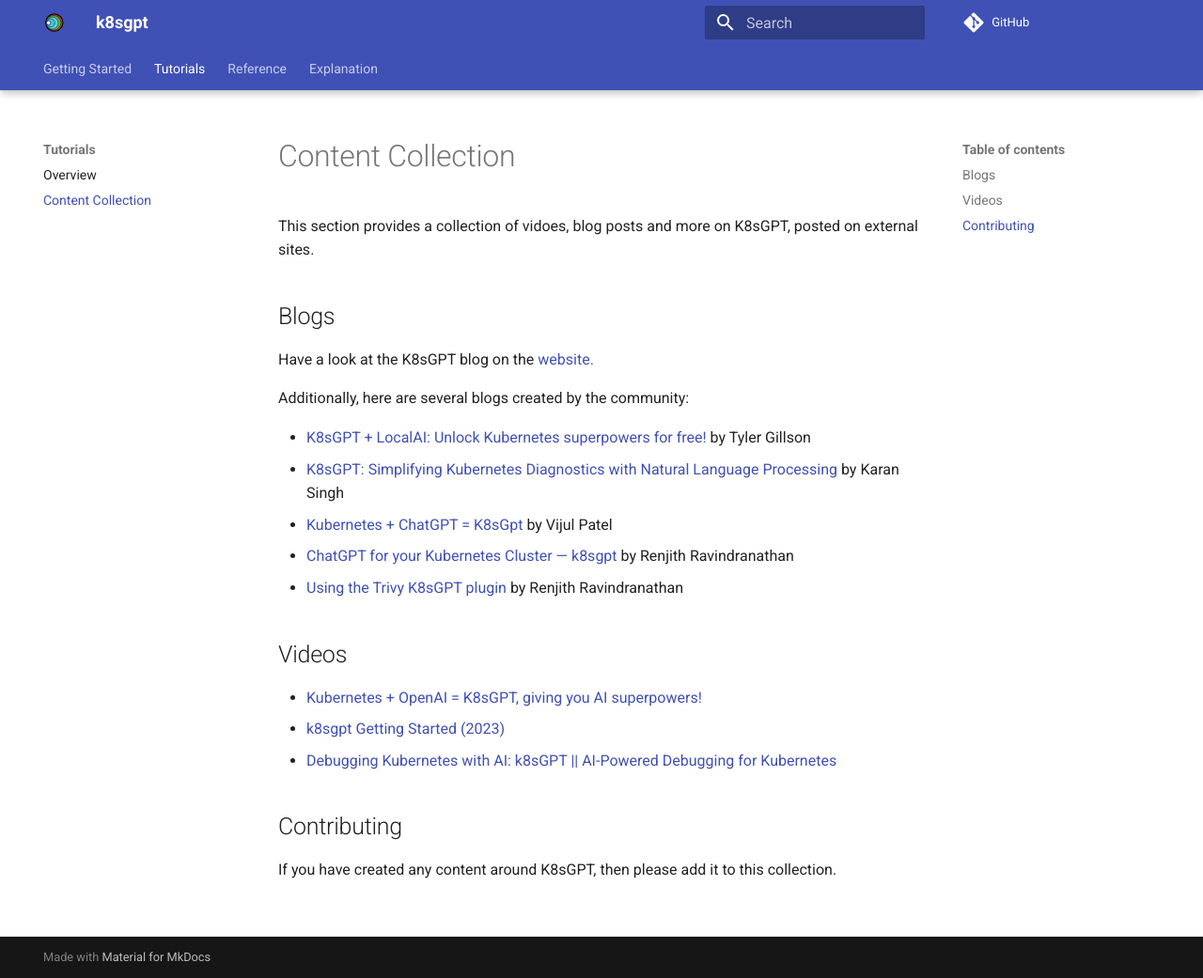
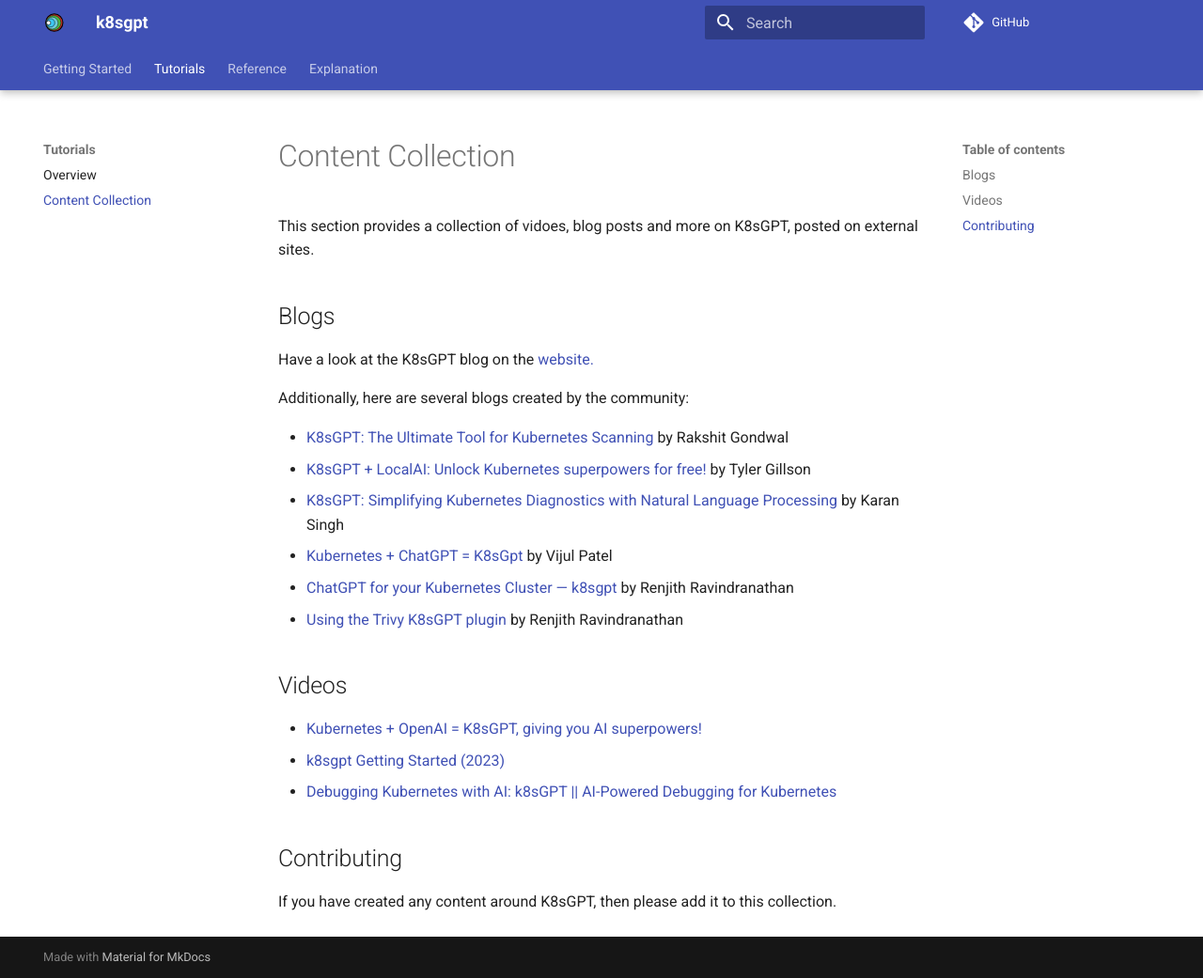
Before and after one commit to k8sgpt-ai/docs, an MkDocs documentation site: the page built from docs/tutorials/content-collection/content-collection.md, in a window 1280 px wide and 1041 px high. Shown: the whole window at 94% size. Built offline with MkDocs 1.6.1 and Material for MkDocs 9.7.7, drawn with Linux system fonts in a browser that asks for light colours; comment, search, counter and statistics services are not loaded.

Commit message:
add blog to content-collection
Signed-off-by: Rakshit Gondwal <rakshitgondwal3@gmail.com>

```diff
--- a/docs/tutorials/content-collection/content-collection.md
+++ b/docs/tutorials/content-collection/content-collection.md
@@ -7,6 +7,7 @@ Have a look at the K8sGPT blog on the [website.](https://k8sgpt.ai/blog/)
 
 Additionally, here are several blogs created by the community:
 
+* [K8sGPT: The Ultimate Tool for Kubernetes Scanning](https://blog.wemakedevs.org/k8sgpt) by Rakshit Gondwal
 * [K8sGPT + LocalAI: Unlock Kubernetes superpowers for free!](https://itnext.io/k8sgpt-localai-unlock-kubernetes-superpowers-for-free-584790de9b65) by Tyler Gillson
 * [K8sGPT: Simplifying Kubernetes Diagnostics with Natural Language Processing](https://www.kubetools.io/kubernetes/k8sgpt-simplifying-kubernetes-diagnostics-with-natural-language-processing/) by Karan Singh
 * [Kubernetes + ChatGPT = K8sGpt](https://medium.com/@vijulpatel865/kubernetes-chatgpt-k8sgpt-a9199363dd38) by Vijul Patel
```
